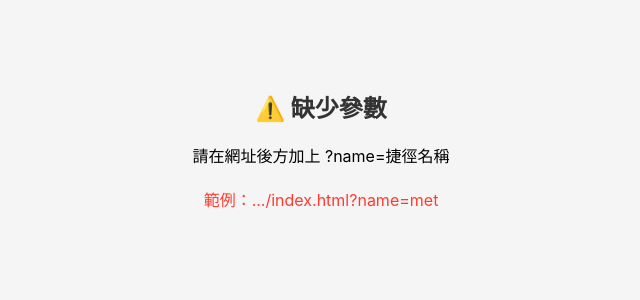
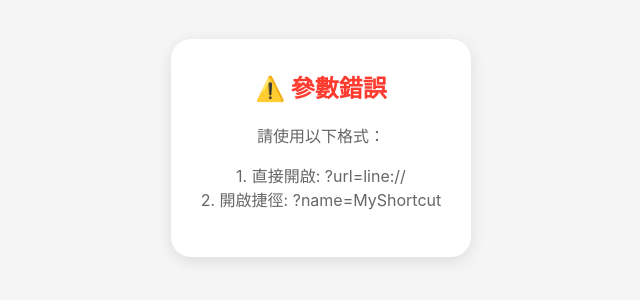
Before and after one commit to seanfantasy/my-notion-tools, a plain HTML site: page index.html in a window 1280 px wide. Shown: the part 280-580 px from the top of the page, without its empty margins (319-959 px from the left). Drawn offline with Linux system fonts and the light colour scheme.

Commit message:
Update index.html
如果有 ?url=... 參數 -> 直接執行該 Scheme。

如果有 ?name=... 參數 -> 維持原樣，呼叫 iOS 捷徑 (向下相容)。

```diff
--- a/index.html
+++ b/index.html
@@ -3,7 +3,7 @@
 <head>
     <meta charset="UTF-8">
     <meta name="viewport" content="width=device-width, initial-scale=1.0">
-    <title>App Launcher</title>
+    <title>Universal Launcher</title>
     <style>
         body {
             font-family: -apple-system, sans-serif;
@@ -16,6 +16,14 @@
             text-align: center;
             padding: 20px;
         }
+        .card {
+            background: white;
+            padding: 30px;
+            border-radius: 20px;
+            box-shadow: 0 4px 15px rgba(0,0,0,0.1);
+            max-width: 90%;
+            word-break: break-all;
+        }
         .btn {
             margin-top: 20px;
             padding: 15px 30px;
@@ -27,47 +35,53 @@
             font-size: 18px;
             display: inline-block;
         }
-        .error {
-            color: #ff3b30;
-            margin-top: 20px;
-        }
+        h2 { margin-top: 0; }
+        p { color: #666; }
     </style>
 </head>
 <body>
-    <div id="status">
+    <div class="card" id="status">
         <h2>🚀 準備啟動...</h2>
-        <p>正在分析指令...</p>
+        <p>正在解析指令...</p>
     </div>
 
     <script>
         // 1. 取得網址參數
         const urlParams = new URLSearchParams(window.location.search);
-        const shortcutName = urlParams.get('name'); // 抓取 ?name= 後面的值
+        const directUrl = urlParams.get('url');   // 模式 A: 直接傳 Scheme
+        const shortcutName = urlParams.get('name'); // 模式 B: 呼叫捷徑
 
         const statusDiv = document.getElementById('status');
+        let finalTarget = "";
 
-        if (shortcutName) {
-            // 2. 組合捷徑 URL
-            const targetUrl = `shortcuts://run-shortcut?name=${encodeURIComponent(shortcutName)}`;
+        // 2. 決定跳轉目標
+        if (directUrl) {
+            // 如果網址有 encoded 的字符，這裡會自動 decode，但為了安全與正確傳遞，通常不需要額外處理
+            finalTarget = directUrl;
+        } else if (shortcutName) {
+            finalTarget = `shortcuts://run-shortcut?name=${encodeURIComponent(shortcutName)}`;
+        }
 
-            // 更新畫面文字
+        // 3. 執行邏輯
+        if (finalTarget) {
             statusDiv.innerHTML = `
-                <h2>🚀 正在啟動: ${shortcutName}</h2>
+                <h2>🚀 正在前往 APP</h2>
+                <p style="font-size: 12px; color: #999;">${finalTarget}</p>
                 <p>請在彈出視窗點擊「打開」</p>
-                <a href="${targetUrl}" class="btn">手動開啟</a>
+                <a href="${finalTarget}" class="btn">手動開啟</a>
             `;
 
-            // 3. 執行跳轉 (延遲 50ms 確保 DOM 載入)
+            // 延遲執行，給瀏覽器一點緩衝
             setTimeout(function() {
-                window.location.href = targetUrl;
+                window.location.href = finalTarget;
             }, 50);
 
         } else {
-            // 錯誤處理：沒有提供參數
             statusDiv.innerHTML = `
-                <h2 style="color:#333">⚠️ 缺少參數</h2>
-                <p>請在網址後方加上 ?name=捷徑名稱</p>
-                <p class="error">範例：.../index.html?name=met</p>
+                <h2 style="color:#ff3b30">⚠️ 參數錯誤</h2>
+                <p>請使用以下格式：</p>
+                <p>1. 直接開啟: ?url=line://<br>
+                   2. 開啟捷徑: ?name=MyShortcut</p>
             `;
         }
     </script>
```
